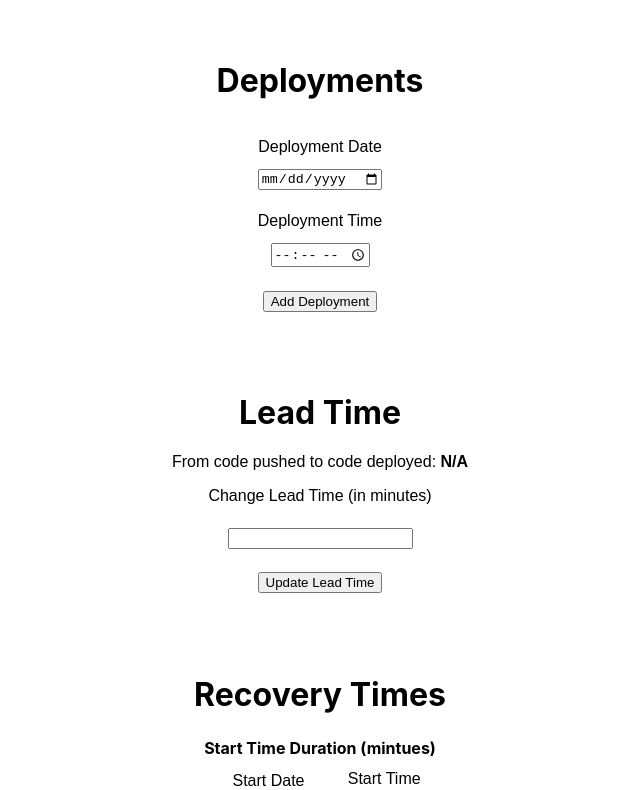
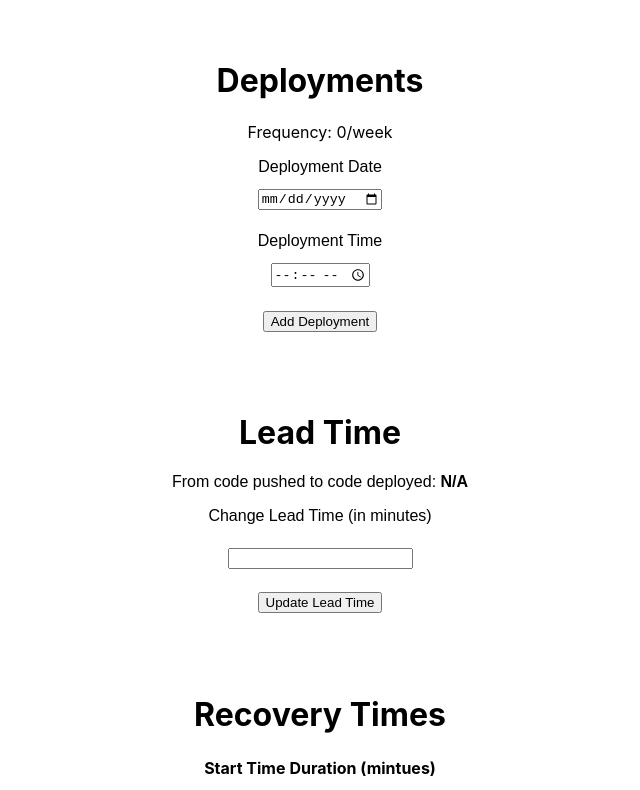
Before and after one commit to Haybu/react-project-5, a React (Create React App) app: page / in a window 1280 px wide. Shown: the top 790 px of the page, without its empty margins (320-960 px from the left). Built offline with nearby package versions, Linux system fonts and the light colour scheme; the HTML template or start-up script is replaced by a standard one.

Commit message:
in progress

```diff
--- a/src/components/Deployments.js
+++ b/src/components/Deployments.js
@@ -1,4 +1,5 @@
 import React, { useState } from "react";
+import { deploymentFrequency, getMaxNumber } from "./utils";
 
 export default function Deployments() {
   // define state for the list of deployments. Initialized from storage if any
@@ -22,6 +23,7 @@ export default function Deployments() {
   return (
     <div className="container pt-5 div-back-color">
       <h1>Deployments</h1>
+      <div>Frequency: {deploymentFrequency(deployments)} </div>
       <table className="table table-striped mt-5">
         <tbody>
           {deployments.map((deployment, i) => (
--- /dev/null
+++ b/src/components/utils.js
@@ -0,0 +1,28 @@
+
+export function deploymentFrequency(deployments) {
+    const dateArray = [];
+    let weeks = 1;
+    let frequency = 0;
+    if (deployments.length > 0) {
+        for (let i=0; i<deployments.length; i++) {
+            dateArray.push(new Date(deployments[i].date));
+            var maxDate = new Date(Math.max.apply(null, dateArray));
+            var minDate = new Date(Math.min.apply(null, dateArray));
+            weeks = weeksBetween(minDate, maxDate);
+            if (weeks === 0) {
+                weeks = 1;
+            }
+            frequency = deployments.length / weeks;
+            frequency = Math.round(frequency * 10) / 10;
+        }
+    }
+    return frequency + "/week";
+}
+
+function weeksBetween(minDate, maxDate) {
+    return Math.round(maxDate - minDate) / (1000 * 60 * 60 * 24 * 7);
+}
+
+export function getMaxNumber() {
+    return Math.max.apply(null, [1, 2, 3, 4, 5]);
+}
```
